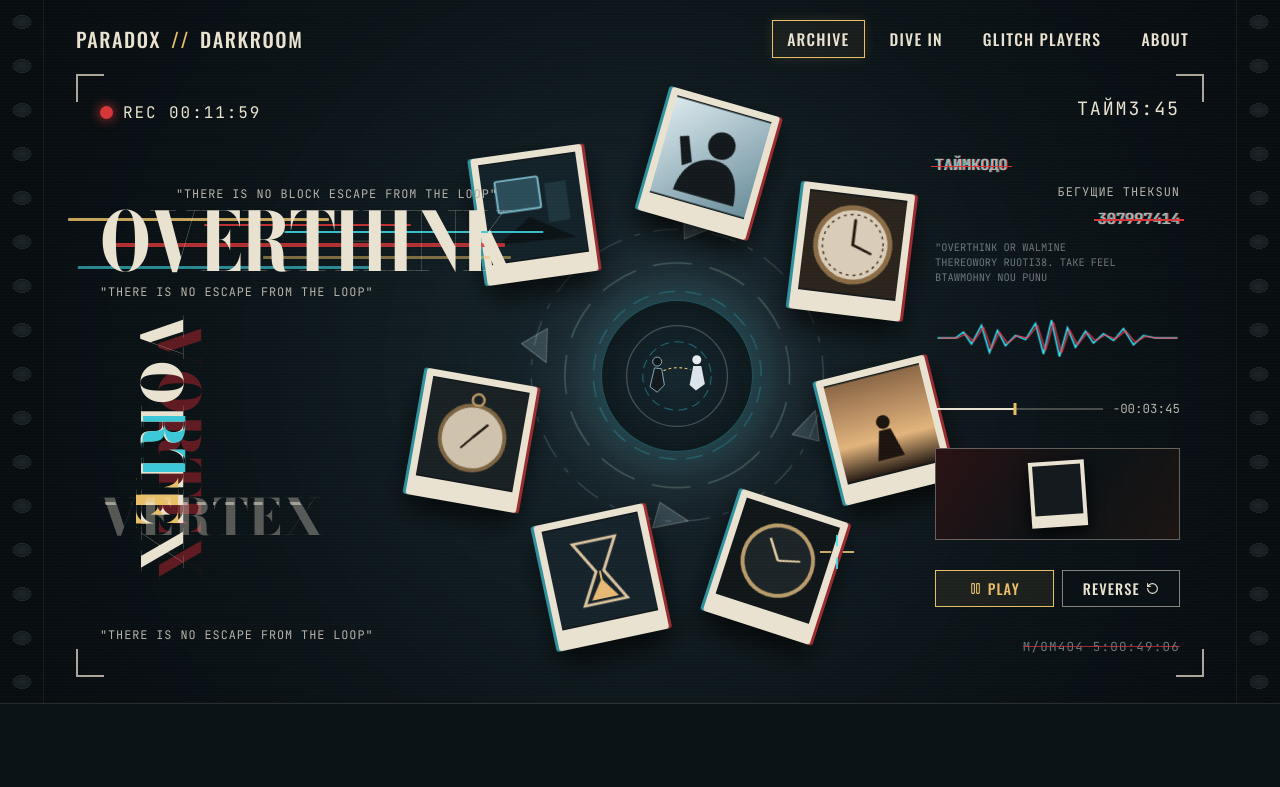
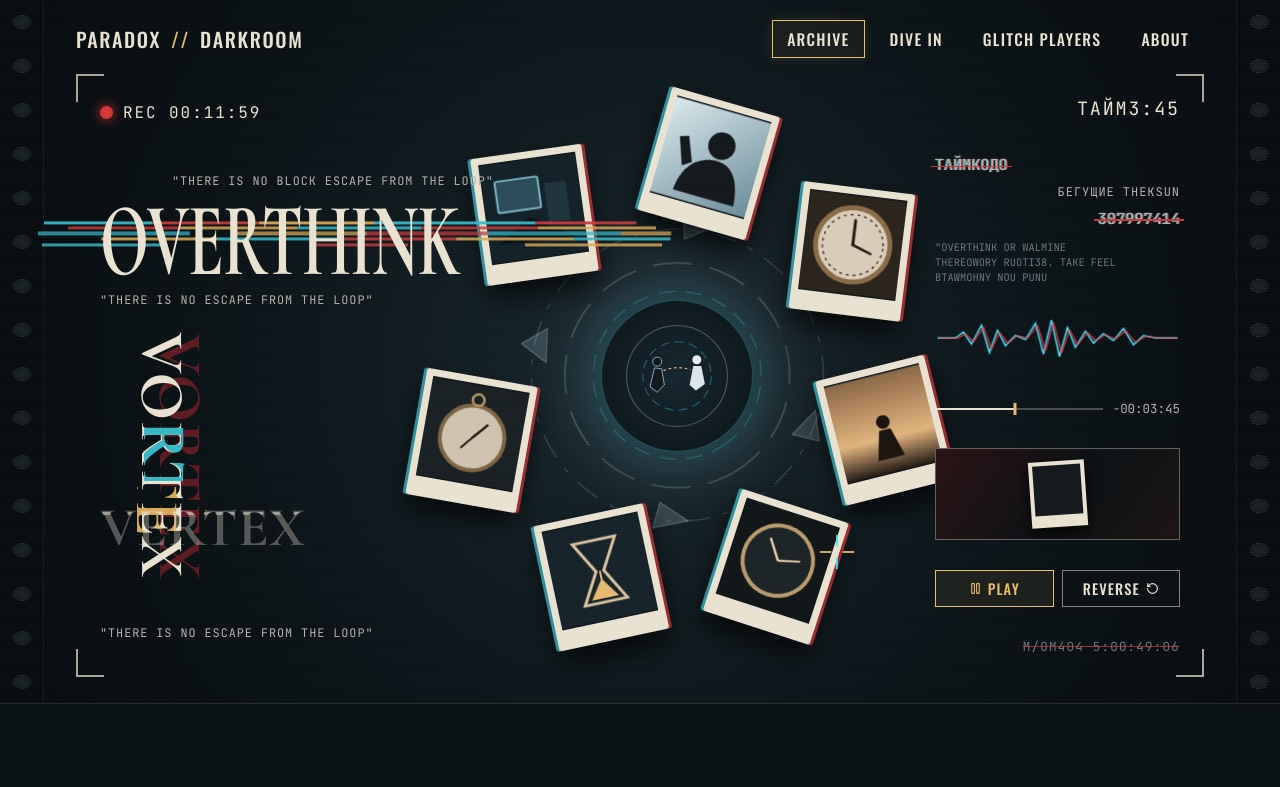
Before and after one commit to ledetav/crownvetch, a React (Vite) app: page /tz in a window 1280 px wide. Shown: the top 787 px of the page. Built offline with nearby package versions, Linux system fonts and the light colour scheme.

Commit message:
feat(typography): match OVERTHINK condensed wedge-serif typeface and multi-segment glitch ribbon

```diff
--- a/index.html
+++ b/index.html
@@ -7,7 +7,7 @@
     <link rel="preconnect" href="https://fonts.googleapis.com" />
     <link rel="preconnect" href="https://fonts.gstatic.com" crossorigin />
     <link
-      href="https://fonts.googleapis.com/css2?family=Bodoni+Moda:opsz,wght@6..96,700;6..96,800&family=JetBrains+Mono:ital,wght@0,400;0,500;0,700;1,400&family=Oswald:wght@500;600;700&family=Playfair+Display:wght@700;800&display=swap"
+      href="https://fonts.googleapis.com/css2?family=Cinzel:wght@600;700&family=Cormorant+Garamond:wght@600;700&family=JetBrains+Mono:ital,wght@0,400;0,500;0,700;1,400&family=Oswald:wght@500;600;700&display=swap"
       rel="stylesheet"
     />
   </head>
--- a/src/components/darkroom/GlitchTypography.tsx
+++ b/src/components/darkroom/GlitchTypography.tsx
@@ -2,8 +2,8 @@
  * Компонент анимированной глитч-типографики левой части видоискателя.
  * Отрисовывает:
  * - индикатор записи ● REC;
- * - заголовок OVERTHINK шрифтом с засечками на фоне анимированных
- *   перемежающихся горизонтальных полос (жёлтых, бирюзовых и красных);
+ * - заголовок OVERTHINK узким шрифтом с клиновидными засечками поверх
+ *   многополосной глитч-ленты из перемежающихся сегментов жёлтого, бирюзового и красного цветов;
  * - пересекающуюся связку вертикального VORTEX (с глитч-полосами по тексту
  *   и полупрозрачной красной дублирующей тенью) и горизонтального VERTEX
  *   в полупрозрачном цвете основного текста.
@@ -26,7 +26,7 @@ interface GlitchTypographyProps {
 }
 
 /**
- * Рендерит типографическую композицию с засечками и раздельными глитч-слоями.
+ * Рендерит типографическую композицию с клиновидными засечками и раздельными глитч-слоями.
  * @param props Тексты и таймкоды из JSON-конфигурации первого экрана.
  * @returns JSX-разметка левой типографической колонки.
  */
@@ -48,15 +48,14 @@ export function GlitchTypography({
       <div className="typo-stack">
         <p className="typo-quote typo-quote--top">{topQuote}</p>
 
-        {/* OVERTHINK с засечками и перемежающимися цветными глитч-полосками позади текста */}
+        {/* OVERTHINK: чистый высокий антиквенный текст поверх сегментной глитч-ленты */}
         <div className="overthink-wrapper">
-          <div className="overthink-stripes" aria-hidden="true">
-            <span className="glitch-bar glitch-bar--yellow-1" />
-            <span className="glitch-bar glitch-bar--cyan-1" />
-            <span className="glitch-bar glitch-bar--red-1" />
-            <span className="glitch-bar glitch-bar--yellow-2" />
-            <span className="glitch-bar glitch-bar--cyan-2" />
-            <span className="glitch-bar glitch-bar--red-2" />
+          <div className="overthink-ribbon" aria-hidden="true">
+            <span className="glitch-lane glitch-lane--1" />
+            <span className="glitch-lane glitch-lane--2" />
+            <span className="glitch-lane glitch-lane--3" />
+            <span className="glitch-lane glitch-lane--4" />
+            <span className="glitch-lane glitch-lane--5" />
           </div>
           <h1 className="serif-overthink">{primaryWord}</h1>
         </div>
--- a/src/styles/darkroomHero.css
+++ b/src/styles/darkroomHero.css
@@ -1,9 +1,9 @@
 /**
  * Стили стартового экрана видоискателя PARADOX // DARKROOM.
  * Реализуют перфорацию киноплёнки по бокам, уголки камеры,
- * вытянутую типографику с засечками (OVERTHINK / VORTEX / VERTEX) с глитч-полосами
- * жёлтого, бирюзового и красного цветов, вращающуюся орбиту полароидов
- * вокруг спирального портала и правую панель телеметрии.
+ * вытянутую антиквенную типографику с клиновидными засечками (OVERTHINK / VORTEX / VERTEX)
+ * и многополосной сегментной глитч-лентой (жёлтый, бирюзовый, красный),
+ * вращающуюся орбиту полароидов вокруг спирального портала и правую панель телеметрии.
  */
 
 .darkroom-hero {
@@ -174,7 +174,7 @@
   border-width: 0 2px 2px 0;
 }
 
-/* Левая колонка: индикатор REC и типографика с засечками */
+/* Левая колонка: индикатор REC и типографика с клиновидными засечками */
 .typo-column {
   position: relative;
   z-index: 5;
@@ -225,153 +225,184 @@
   font-size: 0.74rem;
   letter-spacing: 0.08em;
   color: var(--text-secondary);
-  margin: 6px 0;
+  margin: 8px 0;
 }
 
 .typo-quote--top {
-  margin-left: 76px;
+  margin-left: 72px;
 }
 
-/* Обёртка OVERTHINK: текст чистый с засечками, анимированные цветные полосы ПОД ним */
+/* Обёртка OVERTHINK: высокий антиквенный текст с клиновидными засечками */
 .overthink-wrapper {
   position: relative;
   display: inline-block;
-  padding: 2px 0;
+  padding: 6px 0;
 }
 
 .serif-overthink {
   position: relative;
   z-index: 2;
+  display: inline-block;
   margin: 0;
   font-family: var(--font-serif-display);
-  font-weight: 800;
-  font-size: clamp(2.85rem, 5.1vw, 4.45rem);
-  line-height: 0.96;
-  letter-spacing: -0.02em;
+  font-weight: 700;
+  font-size: clamp(3.6rem, 6.4vw, 5.6rem);
+  line-height: 0.88;
+  letter-spacing: -0.01em;
   color: var(--text-primary);
   text-transform: uppercase;
-  transform: scaleY(1.24);
+  /* Узкая вытяжка по вертикали для точного соответствия высоким антиквенным буквам */
+  transform: scale(0.78, 1.28);
   transform-origin: left center;
+  margin-right: -18%;
 }
 
-/* Перемежающиеся горизонтальные полоски (жёлтые, бирюзовые, красные) ПОД надписью OVERTHINK */
-.overthink-stripes {
+/* Плотная горизонтальная лента из 5 дорожек чередующихся цветных сегментов ПОД надписью */
+.overthink-ribbon {
   position: absolute;
-  inset: -6px -18px;
+  left: -58px;
+  right: -135px;
+  top: 41%;
+  height: 30%;
+  transform: translateY(-50%);
   z-index: 1;
   pointer-events: none;
+  display: flex;
+  flex-direction: column;
+  justify-content: space-between;
+  gap: 2px;
+  filter: blur(0.45px);
 }
 
-.glitch-bar {
-  position: absolute;
-  height: 3px;
-  border-radius: 1px;
-  opacity: 0.85;
+.glitch-lane {
+  display: block;
+  width: 100%;
+  height: 18%;
+  opacity: 0.88;
 }
 
-.glitch-bar--yellow-1 {
-  top: 18%;
-  left: -14px;
-  width: 58%;
-  height: 3px;
-  background: var(--glitch-yellow);
-  animation: barDriftLeft 2.8s steps(3, end) infinite;
+/* Дорожка 1: бирюзовый -> красный -> жёлтый -> бирюзовый -> красный */
+.glitch-lane--1 {
+  background: linear-gradient(
+    90deg,
+    var(--glitch-cyan) 0% 16%,
+    var(--glitch-red) 16% 32%,
+    var(--glitch-yellow) 32% 49%,
+    var(--glitch-cyan) 49% 73%,
+    var(--glitch-red) 73% 88%,
+    transparent 88% 100%
+  );
+  animation: ribbonSlideA 3.4s steps(4, end) infinite;
 }
 
-.glitch-bar--cyan-1 {
-  top: 34%;
-  right: -12px;
-  width: 64%;
-  height: 2px;
-  background: var(--glitch-cyan);
-  animation: barDriftRight 2.3s steps(3, end) infinite;
+/* Дорожка 2: красный -> жёлтый -> бирюзовый -> красный -> жёлтый */
+.glitch-lane--2 {
+  background: linear-gradient(
+    90deg,
+    transparent 0% 4%,
+    var(--glitch-red) 4% 21%,
+    var(--glitch-yellow) 21% 39%,
+    var(--glitch-cyan) 39% 58%,
+    var(--glitch-red) 58% 76%,
+    var(--glitch-yellow) 76% 94%,
+    transparent 94% 100%
+  );
+  animation: ribbonSlideB 2.7s steps(3, end) infinite;
 }
 
-.glitch-bar--red-1 {
-  top: 50%;
-  left: 6%;
-  width: 88%;
-  height: 4px;
-  background: var(--glitch-red);
-  animation: barFlicker 1.9s steps(2, start) infinite;
+/* Дорожка 3: бирюзовый -> тёмный провал -> жёлтый -> красный -> бирюзовый */
+.glitch-lane--3 {
+  height: 22%;
+  background: linear-gradient(
+    90deg,
+    var(--glitch-cyan) 0% 24%,
+    rgba(11, 19, 23, 0.35) 24% 31%,
+    var(--glitch-yellow) 31% 52%,
+    var(--glitch-red) 52% 71%,
+    var(--glitch-cyan) 71% 92%,
+    var(--glitch-yellow) 92% 100%
+  );
+  animation: ribbonSlideA 2.2s steps(3, end) infinite reverse;
 }
 
-.glitch-bar--yellow-2 {
-  top: 66%;
-  right: 4%;
-  width: 52%;
-  height: 2.5px;
-  background: var(--glitch-yellow);
-  animation: barDriftRight 3.2s steps(3, end) infinite;
+/* Дорожка 4: жёлтый -> бирюзовый -> красный -> жёлтый -> бирюзовый */
+.glitch-lane--4 {
+  background: linear-gradient(
+    90deg,
+    transparent 0% 8%,
+    var(--glitch-yellow) 8% 26%,
+    var(--glitch-cyan) 26% 45%,
+    var(--glitch-red) 45% 63%,
+    var(--glitch-yellow) 63% 81%,
+    var(--glitch-cyan) 81% 96%,
+    transparent 96% 100%
+  );
+  animation: ribbonSlideB 3.1s steps(4, end) infinite reverse;
 }
 
-.glitch-bar--cyan-2 {
-  top: 79%;
-  left: -10px;
-  width: 72%;
-  height: 3px;
-  background: var(--glitch-cyan);
-  animation: barDriftLeft 2.5s steps(3, end) infinite;
+/* Дорожка 5: короткие шлейфы бирюзового и жёлтого по краям */
+.glitch-lane--5 {
+  background: linear-gradient(
+    90deg,
+    var(--glitch-cyan) 0% 18%,
+    transparent 18% 42%,
+    var(--glitch-red) 42% 56%,
+    transparent 56% 74%,
+    var(--glitch-yellow) 74% 95%,
+    transparent 95% 100%
+  );
+  animation: ribbonFlicker 2.5s steps(2, start) infinite;
 }
 
-.glitch-bar--red-2 {
-  top: 26%;
-  left: 28%;
-  width: 46%;
-  height: 2px;
-  background: var(--glitch-red);
-  animation: barFlicker 2.6s steps(2, start) infinite reverse;
-}
-
-@keyframes barDriftLeft {
+@keyframes ribbonSlideA {
   0%, 100% {
     transform: translateX(0) scaleX(1);
-    opacity: 0.85;
+    opacity: 0.88;
   }
-  35% {
-    transform: translateX(-14px) scaleX(0.86);
-    opacity: 0.55;
+  30% {
+    transform: translateX(-14px) scaleX(0.97);
+    opacity: 0.72;
   }
-  70% {
-    transform: translateX(8px) scaleX(1.08);
-    opacity: 0.95;
+  65% {
+    transform: translateX(12px) scaleX(1.03);
+    opacity: 0.94;
   }
 }
 
-@keyframes barDriftRight {
+@keyframes ribbonSlideB {
   0%, 100% {
     transform: translateX(0) scaleX(1);
-    opacity: 0.8;
+    opacity: 0.84;
   }
-  40% {
-    transform: translateX(14px) scaleX(0.9);
-    opacity: 0.95;
+  38% {
+    transform: translateX(16px) scaleX(0.96);
+    opacity: 0.94;
   }
-  75% {
-    transform: translateX(-10px) scaleX(1.06);
-    opacity: 0.5;
+  72% {
+    transform: translateX(-11px) scaleX(1.02);
+    opacity: 0.68;
   }
 }
 
-@keyframes barFlicker {
-  0%, 60%, 100% {
+@keyframes ribbonFlicker {
+  0%, 62%, 100% {
     opacity: 0.82;
     transform: translateX(0);
   }
-  65% {
-    opacity: 0.25;
-    transform: translateX(10px);
+  68% {
+    opacity: 0.35;
+    transform: translateX(14px);
   }
-  75% {
-    opacity: 0.95;
-    transform: translateX(-8px);
+  78% {
+    opacity: 0.92;
+    transform: translateX(-10px);
   }
 }
 
 /* Пересекающийся блок VORTEX (вертикальный) + VERTEX (горизонтальный) */
 .vortex-cross-lockup {
   position: relative;
-  margin-top: 20px;
+  margin-top: 22px;
   width: 280px;
   height: 245px;
   display: flex;
@@ -386,9 +417,9 @@
   left: 52px;
   writing-mode: vertical-rl;
   font-family: var(--font-serif-display);
-  font-weight: 800;
-  font-size: clamp(2.65rem, 4.4vw, 3.75rem);
-  line-height: 0.92;
+  font-weight: 700;
+  font-size: clamp(3rem, 4.9vw, 4.2rem);
+  line-height: 0.88;
   letter-spacing: 0.01em;
   color: var(--vortex-ghost-red);
   text-transform: uppercase;
@@ -403,9 +434,9 @@
   z-index: 2;
   writing-mode: vertical-rl;
   font-family: var(--font-serif-display);
-  font-weight: 800;
-  font-size: clamp(2.65rem, 4.4vw, 3.75rem);
-  line-height: 0.92;
+  font-weight: 700;
+  font-size: clamp(3rem, 4.9vw, 4.2rem);
+  line-height: 0.88;
   letter-spacing: 0.01em;
   color: var(--text-primary);
   text-transform: uppercase;
@@ -437,10 +468,10 @@
   bottom: 24px;
   z-index: 3;
   font-family: var(--font-serif-display);
-  font-weight: 800;
-  font-size: clamp(2.25rem, 3.9vw, 3.35rem);
-  line-height: 1;
-  letter-spacing: 0.02em;
+  font-weight: 700;
+  font-size: clamp(2.5rem, 4.3vw, 3.65rem);
+  line-height: 0.92;
+  letter-spacing: 0.01em;
   color: rgba(234, 226, 208, 0.34);
   text-transform: uppercase;
   pointer-events: none;
@@ -875,7 +906,14 @@
   }
 
   .serif-overthink {
+    transform: scale(0.82, 1.24);
     transform-origin: center center;
+    margin-right: 0;
+  }
+
+  .overthink-ribbon {
+    left: -18px;
+    right: -18px;
   }
 
   .vortex-cross-lockup {
@@ -930,7 +968,7 @@
   }
 
   .serif-overthink {
-    font-size: 2.35rem;
+    font-size: 2.65rem;
   }
 
   .vortex-center {
--- a/src/styles/tokens.css
+++ b/src/styles/tokens.css
@@ -20,9 +20,9 @@
   --accent-sage: #a8d5ba;
   --accent-violet: #c5b4e3;
   --accent-rec: #d63638;
-  --glitch-yellow: #e8be67;
-  --glitch-cyan: #3bc7d6;
-  --glitch-red: #d63638;
+  --glitch-yellow: #d8a955;
+  --glitch-cyan: #34b9c8;
+  --glitch-red: #c83a3b;
   --vortex-ghost-red: rgba(164, 34, 42, 0.56);
 
   /* Границы */
@@ -30,8 +30,8 @@
   --border-strong: rgba(234, 226, 208, 0.36);
   --border-accent: rgba(232, 190, 103, 0.65);
 
-  /* Типографика: высокий шрифт с засечками для OVERTHINK / VORTEX */
-  --font-serif-display: 'Bodoni Moda', 'Playfair Display', 'Times New Roman', Georgia, serif;
+  /* Типографика: узкий антиквенный шрифт с клиновидными засечками для OVERTHINK / VORTEX */
+  --font-serif-display: 'Cormorant Garamond', 'Cinzel', 'Times New Roman', Georgia, serif;
   --font-condensed: 'Oswald', sans-serif;
   --font-sans: 'Oswald', -apple-system, BlinkMacSystemFont, 'Segoe UI', sans-serif;
   --font-mono: 'JetBrains Mono', ui-monospace, SFMono-Regular, monospace;
```
